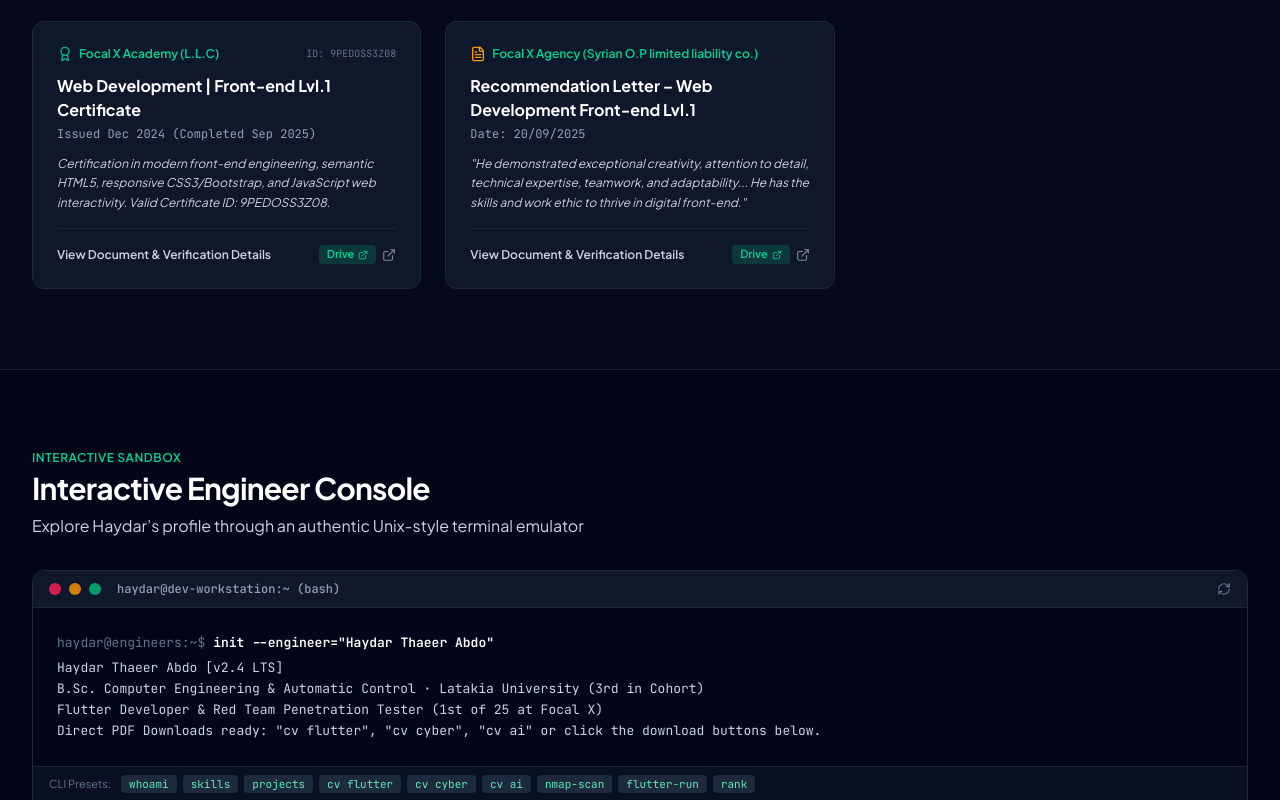
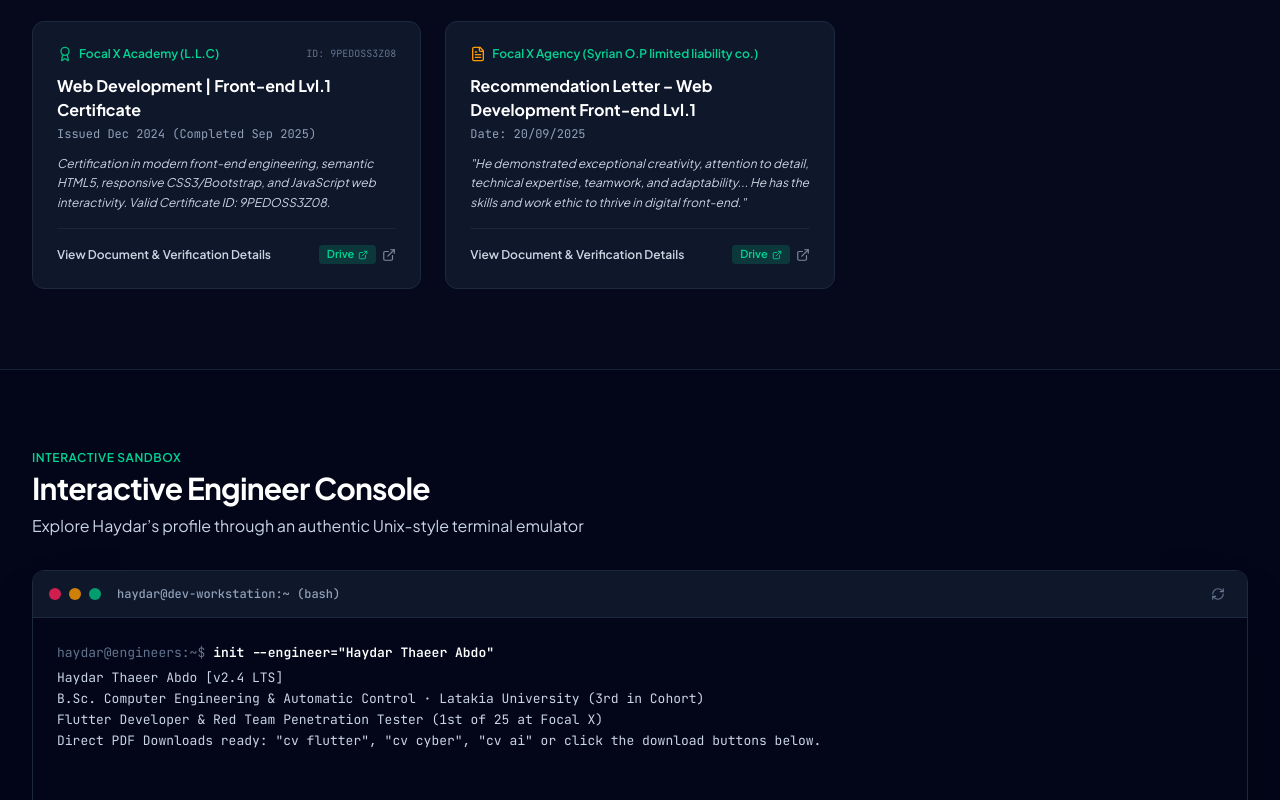
Before and after one commit to eng-haydar-abdo/my-portfolio, a React (Vite) app: page / in a window 1280 px wide. Shown: the part 6455-7255 px from the top of the page. Built offline with nearby package versions, Linux system fonts and the light colour scheme; no server answers.

Commit message:
Make terminal responsive, fix CV paths

```diff
--- a/src/components/TerminalSection.tsx
+++ b/src/components/TerminalSection.tsx
@@ -1,11 +1,7 @@
 import React, { useState, useRef, useEffect } from 'react';
 import { Language } from '../types/portfolio';
 import { TRANSLATIONS } from '../data/translations';
-import {
-  Terminal as TerminalIcon,
-  RefreshCw,
-  CornerDownLeft,
-} from 'lucide-react';
+import { RefreshCw, CornerDownLeft } from 'lucide-react';
 import { motion } from 'framer-motion';
 
 interface TerminalSectionProps {
@@ -18,6 +14,9 @@
   output: string;
   isError?: boolean;
 }
+
+// '/my-portfolio/' on GitHub Pages, '/' in local dev
+const BASE = import.meta.env.BASE_URL;
 
 /**
  * Triggers a clean, direct browser download of the PDF file to the Downloads folder
@@ -57,7 +56,6 @@
 
 export const TerminalSection: React.FC<TerminalSectionProps> = ({ lang, onOpenCvModal }) => {
   const t = TRANSLATIONS[lang].terminal;
-  const isRtl = lang === 'ar';
 
   const [inputVal, setInputVal] = useState('');
   const [history, setHistory] = useState<CommandLog[]>([
@@ -138,7 +136,7 @@
       lower === 'download cv flutter' ||
       lower === 'flutter cv'
     ) {
-      downloadPdfFile('/Haydar_Abdo_Flutter_CV.pdf', 'Haydar_Abdo_Flutter_CV.pdf');
+      downloadPdfFile(`${BASE}Haydar_Abdo_Flutter_CV.pdf`, 'Haydar_Abdo_Flutter_CV.pdf');
       response =
         '[✓] Direct download initiated: /Haydar_Abdo_Flutter_CV.pdf\n' +
         '[✓] Saving file to Downloads folder: "Haydar_Abdo_Flutter_CV.pdf" (PDF Document, ~380 KB)';
@@ -149,7 +147,10 @@
       lower === 'cyber cv' ||
       lower === 'cv pentest'
     ) {
-      downloadPdfFile('/Haydar_Abdo_Cyber_Security_CV.pdf', 'Haydar_Abdo_Cyber_Security_CV.pdf');
+      downloadPdfFile(
+        `${BASE}Haydar_Abdo_Cyber_Security_CV.pdf`,
+        'Haydar_Abdo_Cyber_Security_CV.pdf'
+      );
       response =
         '[✓] Direct download initiated: /Haydar_Abdo_Cyber_Security_CV.pdf\n' +
         '[✓] Saving file to Downloads folder: "Haydar_Abdo_Cyber_Security_CV.pdf" (PDF Document, ~366 KB)';
@@ -160,7 +161,7 @@
       lower === 'download cv ai' ||
       lower === 'ai cv'
     ) {
-      downloadPdfFile('/Haydar_Abdo_AI_CV.pdf', 'Haydar_Abdo_AI_CV.pdf');
+      downloadPdfFile(`${BASE}Haydar_Abdo_AI_CV.pdf`, 'Haydar_Abdo_AI_CV.pdf');
       response =
         '[✓] Direct download initiated: /Haydar_Abdo_AI_CV.pdf\n' +
         '[✓] Saving file to Downloads folder: "Haydar_Abdo_AI_CV.pdf" (PDF Document, ~345 KB)';
@@ -240,15 +241,18 @@
   ];
 
   return (
-    <section id="terminal" className="py-16 sm:py-20 border-t border-slate-200/80 bg-white dark:border-slate-800/80 dark:bg-slate-950 font-mono">
-      <div className="mx-auto max-w-7xl px-4 sm:px-6 lg:px-8">
+    <section
+      id="terminal"
+      className="py-12 sm:py-20 border-t border-slate-200/80 bg-white dark:border-slate-800/80 dark:bg-slate-950 font-mono"
+    >
+      <div className="mx-auto max-w-7xl px-3 sm:px-6 lg:px-8">
         {/* Section Header */}
         <motion.div
           initial={{ opacity: 0, y: 20 }}
           whileInView={{ opacity: 1, y: 0 }}
           viewport={{ once: true, margin: '-40px' }}
           transition={{ duration: 0.5 }}
-          className="max-w-2xl font-sans"
+          className="max-w-2xl font-sans px-1 sm:px-0"
         >
           <p className="text-xs font-semibold tracking-wider text-emerald-600 uppercase dark:text-emerald-400">
             {lang === 'ar' ? 'بيئة سطر الأوامر التفاعلية' : 'Interactive Sandbox'}
@@ -267,45 +271,46 @@
           whileInView={{ opacity: 1, y: 0, scale: 1 }}
           viewport={{ once: true, margin: '-30px' }}
           transition={{ duration: 0.5, delay: 0.1 }}
-          className="mt-8 overflow-hidden rounded-xl border border-slate-300 bg-slate-950 shadow-2xl dark:border-slate-800 text-slate-200 text-left"
+          className="mt-6 sm:mt-8 overflow-hidden rounded-lg sm:rounded-xl border border-slate-300 bg-slate-950 shadow-2xl dark:border-slate-800 text-slate-200 text-left"
           dir="ltr"
         >
           {/* Terminal Title Bar */}
-          <div className="flex items-center justify-between border-b border-slate-800 bg-slate-900 px-4 py-2.5">
-            <div className="flex items-center gap-2">
-              <span className="h-3 w-3 rounded-full bg-rose-500/80 inline-block" />
-              <span className="h-3 w-3 rounded-full bg-amber-500/80 inline-block" />
-              <span className="h-3 w-3 rounded-full bg-emerald-500/80 inline-block" />
-              <span className="ml-2 text-xs font-medium text-slate-400">
-                haydar@dev-workstation:~ (bash)
+          <div className="flex items-center justify-between gap-2 border-b border-slate-800 bg-slate-900 px-3 sm:px-4 py-2.5">
+            <div className="flex min-w-0 items-center gap-2">
+              <span className="inline-block h-3 w-3 shrink-0 rounded-full bg-rose-500/80" />
+              <span className="inline-block h-3 w-3 shrink-0 rounded-full bg-amber-500/80" />
+              <span className="inline-block h-3 w-3 shrink-0 rounded-full bg-emerald-500/80" />
+              <span className="ml-2 truncate text-[11px] sm:text-xs font-medium text-slate-400">
+                <span className="hidden sm:inline">haydar@dev-workstation:~ (bash)</span>
+                <span className="sm:hidden">haydar@dev:~</span>
               </span>
             </div>
-            <div className="flex items-center gap-2 text-xs text-slate-500">
             <motion.button
               whileHover={{ scale: 1.1, rotate: 90 }}
               whileTap={{ scale: 0.9 }}
               onClick={() => setHistory([])}
-                className="hover:text-slate-300 transition-colors cursor-pointer"
+              aria-label="Clear terminal"
               title="Clear terminal"
+              className="shrink-0 p-1.5 text-slate-500 hover:text-slate-300 transition-colors cursor-pointer"
             >
               <RefreshCw className="h-3.5 w-3.5" />
             </motion.button>
-            </div>
           </div>
 
           {/* Terminal Output Body */}
           <div
             ref={terminalBodyRef}
-            className="p-4 sm:p-6 max-h-[380px] overflow-y-auto space-y-4 text-xs sm:text-[13px] leading-relaxed"
+            className="max-h-[55vh] min-h-[220px] sm:max-h-[420px] overflow-y-auto overscroll-contain p-3 sm:p-6 space-y-3 sm:space-y-4 text-[11px] sm:text-xs md:text-[13px] leading-relaxed"
           >
             {history.map((item, idx) => (
               <div key={idx} className="space-y-1">
-                <div className="flex items-center gap-2 text-emerald-400">
-                  <span className="text-slate-500">haydar@engineers:~$</span>
-                  <span className="font-semibold text-white">{item.command}</span>
+                <div className="flex flex-wrap items-baseline gap-x-2 text-emerald-400">
+                  <span className="hidden sm:inline text-slate-500">haydar@engineers:~$</span>
+                  <span className="sm:hidden text-slate-500">$</span>
+                  <span className="font-semibold text-white break-all">{item.command}</span>
                 </div>
                 <div
-                  className={`whitespace-pre-wrap ${
+                  className={`whitespace-pre-wrap break-words ${
                     item.isError ? 'text-rose-400' : 'text-slate-300'
                   }`}
                 >
@@ -316,15 +321,17 @@
           </div>
 
           {/* Quick Buttons Ribbon */}
-          <div className="border-t border-slate-800/80 bg-slate-900/60 px-4 py-2 flex flex-wrap items-center gap-1.5 text-xs">
-            <span className="text-slate-500 font-sans text-[11px] mr-1">CLI Presets:</span>
+          <div className="border-t border-slate-800/80 bg-slate-900/60 px-3 sm:px-4 py-2 flex flex-wrap items-center gap-1.5 text-xs">
+            <span className="w-full sm:w-auto text-slate-500 font-sans text-[11px] sm:mr-1">
+              CLI Presets:
+            </span>
             {quickCommands.map((qc) => (
               <motion.button
                 key={qc}
                 whileHover={{ scale: 1.05 }}
                 whileTap={{ scale: 0.95 }}
                 onClick={() => handleCommand(qc)}
-                className="rounded bg-slate-800 px-2 py-0.5 text-[11px] font-mono text-emerald-300 hover:bg-slate-700 hover:text-white transition-colors cursor-pointer"
+                className="rounded bg-slate-800 px-2.5 py-1.5 sm:px-2 sm:py-0.5 text-[11px] font-mono text-emerald-300 hover:bg-slate-700 hover:text-white transition-colors cursor-pointer"
               >
                 {qc}
               </motion.button>
@@ -332,24 +339,34 @@
           </div>
 
           {/* Command Input Row */}
-          <div className="flex items-center gap-2 border-t border-slate-800 bg-slate-900/90 px-4 py-3">
-            <span className="text-emerald-400 font-bold shrink-0">haydar@engineers:~$</span>
+          <div className="flex items-center gap-2 border-t border-slate-800 bg-slate-900/90 px-3 sm:px-4 py-2.5 sm:py-3">
+            <span className="shrink-0 font-bold text-emerald-400">
+              <span className="hidden sm:inline">haydar@engineers:~$</span>
+              <span className="sm:hidden">$</span>
+            </span>
             <input
               type="text"
               value={inputVal}
               onChange={(e) => setInputVal(e.target.value)}
               onKeyDown={handleKeyDown}
               placeholder={t.placeholder}
-              className="flex-1 bg-transparent text-xs sm:text-sm text-white focus:outline-none placeholder:text-slate-600"
+              aria-label="Terminal command input"
+              autoCapitalize="off"
+              autoCorrect="off"
+              autoComplete="off"
+              spellCheck={false}
+              enterKeyHint="send"
+              className="min-w-0 flex-1 bg-transparent text-base sm:text-sm text-white focus:outline-none placeholder:text-slate-600"
             />
             <motion.button
               whileHover={{ scale: 1.04 }}
               whileTap={{ scale: 0.96 }}
               onClick={() => handleCommand()}
-              className="inline-flex items-center gap-1 rounded bg-emerald-600 px-2.5 py-1 text-xs font-semibold text-white hover:bg-emerald-500 transition-colors cursor-pointer"
+              aria-label={t.run}
+              className="shrink-0 inline-flex items-center gap-1 rounded bg-emerald-600 px-3 py-1.5 sm:px-2.5 sm:py-1 text-xs font-semibold text-white hover:bg-emerald-500 transition-colors cursor-pointer"
             >
-              <span>{t.run}</span>
-              <CornerDownLeft className="h-3 w-3" />
+              <span className="hidden sm:inline">{t.run}</span>
+              <CornerDownLeft className="h-3.5 w-3.5 sm:h-3 sm:w-3" />
             </motion.button>
           </div>
         </motion.div>
```
Lines whose indentation alone changed are shown as unchanged.
